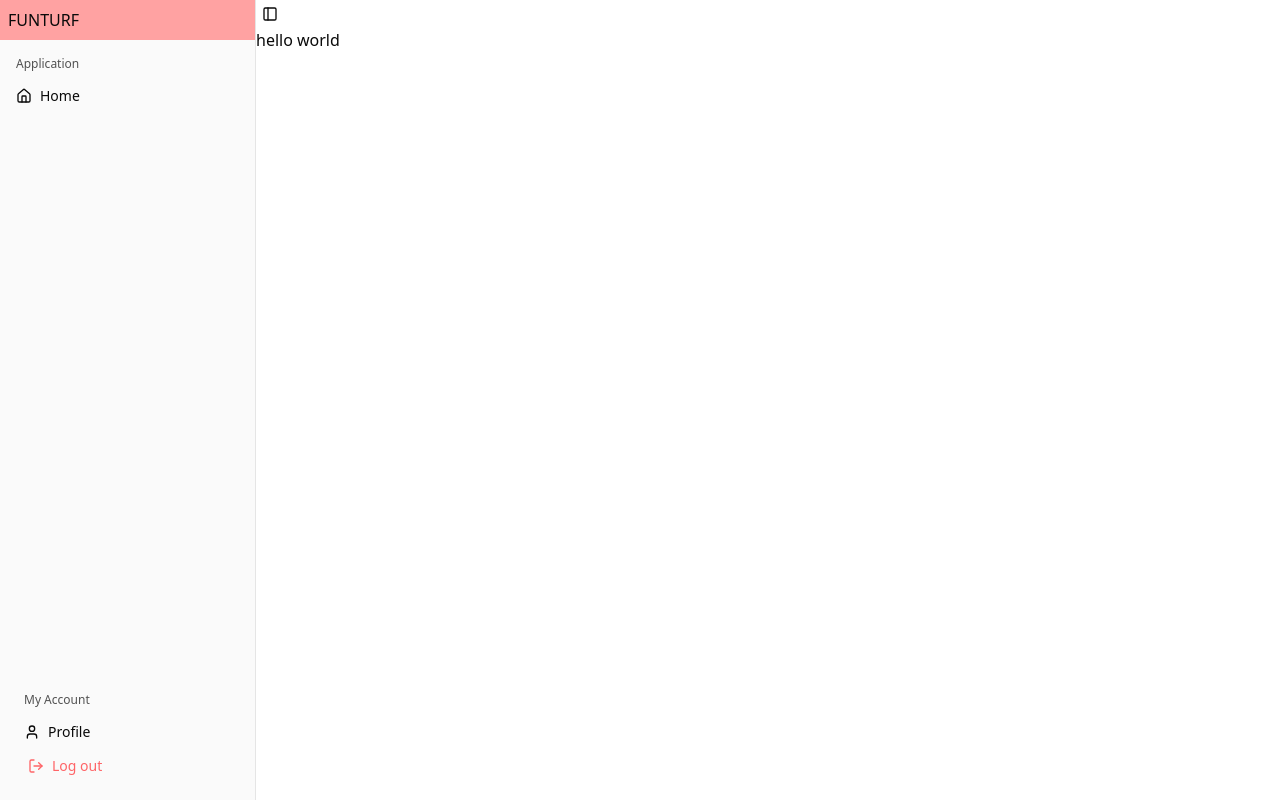
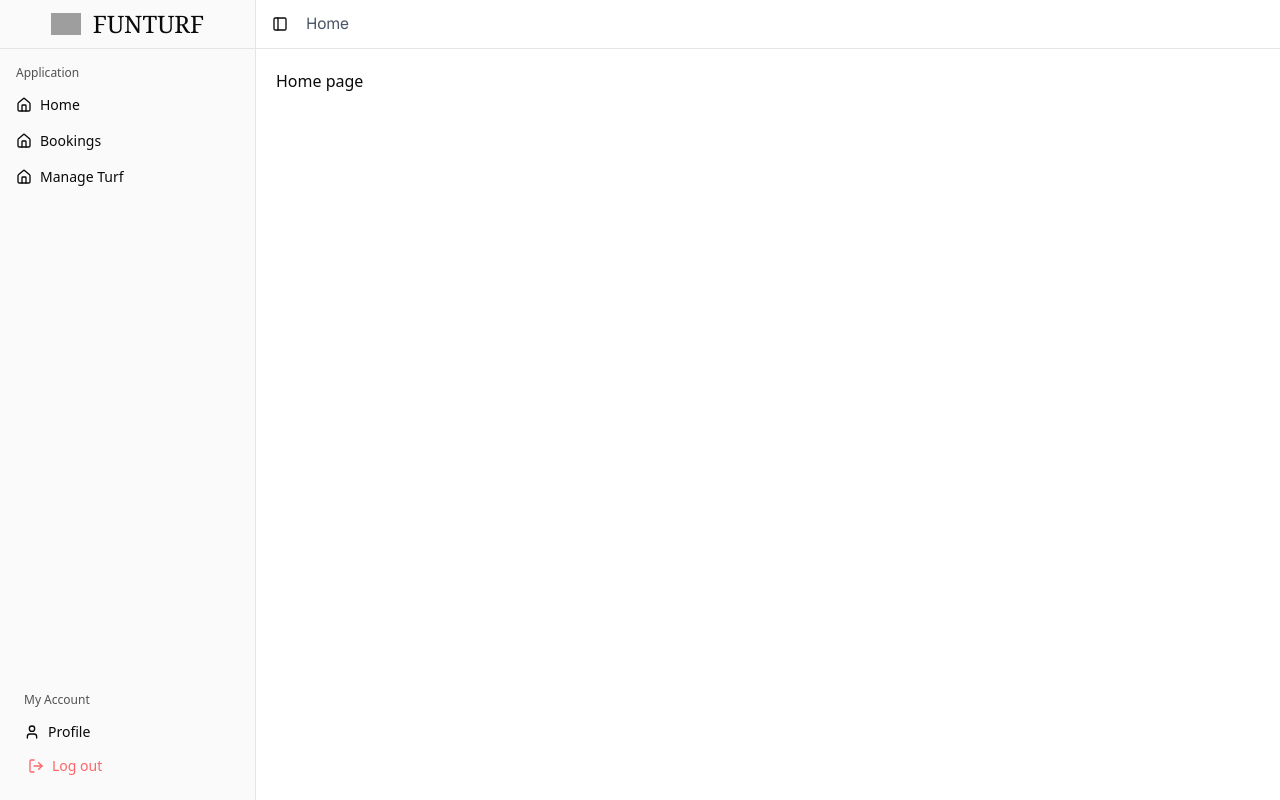
Before and after one commit to VoidAshfak/funturf-monorepo, a Next.js app: page /dashboard in a window 1280 px wide. Built offline with nearby package versions, Linux system fonts and the light colour scheme; grey boxes are pictures that could not be loaded.

Commit message:
updated sidebar styles

```diff
--- a/src/app/dashboard/_components/AppSidebar.js
+++ b/src/app/dashboard/_components/AppSidebar.js
@@ -14,12 +14,23 @@ import {
     SidebarMenuItem,
 } from "@/components/ui/sidebar"
 import Link from "next/link"
+import Image from "next/image"
 
 export default function AppSidebar() {
     return (
         <Sidebar>
-            <SidebarHeader className="bg-red-300">
-                <p>FUNTURF</p>
+            <SidebarHeader className="border-b ">
+                <Link
+                    href="/"
+                    className="flex gap-3 items-center justify-center">
+                    <Image
+                        src="/assets/icons/logo.svg"
+                        alt="Logo"
+                        width={30}
+                        height={30}
+                    />
+                    <p className="font-serif text-2xl">FUNTURF</p>
+                </Link>
             </SidebarHeader>
 
             <SidebarContent>
@@ -29,9 +40,27 @@ export default function AppSidebar() {
                         <SidebarMenu>
                             <SidebarMenuItem>
                                 <SidebarMenuButton asChild>
-                                    <Link href="/">
+                                    <Link href="/dashboard">
                                         <House />
                                         Home
+                                    </Link>
+                                </SidebarMenuButton>
+                            </SidebarMenuItem>
+
+                            <SidebarMenuItem>
+                                <SidebarMenuButton asChild>
+                                    <Link href="/dashboard/bookings">
+                                        <House />
+                                        Bookings
+                                    </Link>
+                                </SidebarMenuButton>
+                            </SidebarMenuItem>
+
+                            <SidebarMenuItem>
+                                <SidebarMenuButton asChild>
+                                    <Link href="/dashboard/turfs">
+                                        <House />
+                                        Manage Turf
                                     </Link>
                                 </SidebarMenuButton>
                             </SidebarMenuItem>
--- /dev/null
+++ b/src/app/dashboard/bookings/page.js
@@ -0,0 +1,7 @@
+export default function DashboardBookingsPage() {
+    return (
+        <>
+            <p>Bookings page</p>
+        </>
+    )
+}
--- a/src/app/dashboard/layout.js
+++ b/src/app/dashboard/layout.js
@@ -1,13 +1,19 @@
 import { SidebarProvider, SidebarTrigger } from "@/components/ui/sidebar";
 import AppSidebar from "./_components/AppSidebar";
+import FunBreadcrumb from "@/components/FunBreadcrumb";
 
 export default function DashboardLayout({ children }) {
     return (
         <SidebarProvider>
             <AppSidebar />
-            <main>
-                <SidebarTrigger />
-                {children}
+            <main className="w-full">
+                <div className="border-b p-2.5 flex items-center gap-3">
+                    <SidebarTrigger />
+                    <FunBreadcrumb />
+                </div>
+                <div className="p-5">
+                    {children}
+                </div>
             </main>
         </SidebarProvider>
     )
--- a/src/app/dashboard/page.js
+++ b/src/app/dashboard/page.js
@@ -1,7 +1,7 @@
 export default function DashboardRoot() {
     return (
         <>
-            <p>hello world</p>
+            <p>Home page</p>
         </>
     )
 }
--- /dev/null
+++ b/src/app/dashboard/turfs/page.js
@@ -0,0 +1,7 @@
+export default function DashboardTurfsPage() {
+    return (
+        <>
+            <p>Turfs page</p>
+        </>
+    )
+}
--- /dev/null
+++ b/src/components/FunBreadcrumb.jsx
@@ -0,0 +1,17 @@
+"use client"
+
+import { usePathname } from "next/navigation"
+
+export default function FunBreadcrumb() {
+
+    const pathname = usePathname();
+
+    switch (pathname) {
+        case '/dashboard':
+            return <p className="text-gray-600 font-sans">Home</p>
+        case '/dashboard/bookings':
+            return <p className="text-gray-600 font-sans">Bookings</p>
+        case '/dashboard/turfs':
+            return <p className="text-gray-600 font-sans">Manage Turfs</p>
+    }
+}
```
